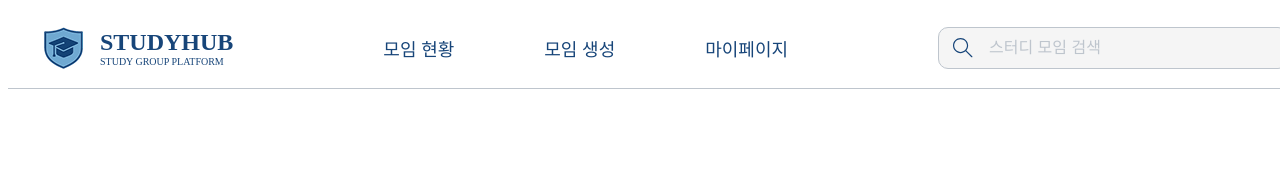
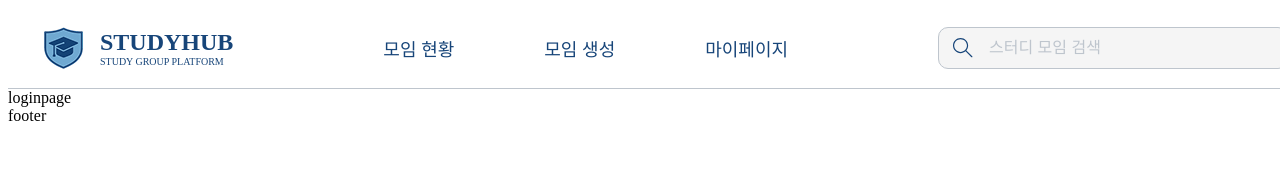
Before and after one commit to LEEDONGQUE/study-gather-project, a React app in the folder frontend/: page /login in a window 1280 px wide. Shown: the top 175 px of the page. Built offline with nearby package versions, Linux system fonts and the light colour scheme; the HTML template or start-up script is replaced by a standard one.

Commit message:
라우터 연결 v1

```diff
--- a/frontend/src/App.jsx
+++ b/frontend/src/App.jsx
@@ -1,13 +1,36 @@
-import React from 'react';
-import './App.css'
-import Header from './components/Header';
+import React from "react";
+import "./App.css";
+import { Routes, Route, Outlet } from "react-router-dom";
+import Header from "./components/Header";
+import HomePage from "./pages/HomePage";
+import LoginPage from "./pages/LoginPage";
+import SignupPage from "./pages/SignupPage";
+import NotFoundPage from "./pages/NotFoundPage";
 
-function App() {
+function Layout() {
   return (
-    <div className='app-container'>
-      <Header />
+    <div>
+      <div className="app-container">
+        <Header />
+      </div>
+      <main>
+        <Outlet />
+      </main>
+      <footer>footer</footer>
     </div>
-  )
+  );
 }
 
-export default App;
+
+export default function App() {
+  return (
+    <Routes>
+      <Route path="/" element={<Layout />}>
+        <Route index element={<HomePage />} />
+        <Route path="login" element={<LoginPage />} />
+        <Route path="signup" element={<SignupPage />} />
+        <Route path="*" element={<NotFoundPage />} />
+      </Route>
+    </Routes>
+  );
+}
--- a/frontend/src/components/Header.css
+++ b/frontend/src/components/Header.css
@@ -3,7 +3,7 @@
   display: flex;
   align-items: center;
   padding: 0 32px;
-  border-bottom: 1px solid #BEC5CD;
+  border-bottom: 1px solid #bec5cd;
 }
 
 .logo-section {
@@ -20,14 +20,14 @@
 }
 
 .logo-title {
-  color:#174579;
+  color: #174579;
   font-size: 24px;
   font-weight: bold;
   line-height: 1.2;
 }
 
 .logo-subtitle {
-  color:#174579;
+  color: #174579;
   font-size: 10px;
   line-height: 1.2;
 }
@@ -57,7 +57,7 @@
 
 /* 활성화된(선택된) 메뉴 스타일 */
 .nav-link.active {
-  background: #EEF3FA;
+  background: #eef3fa;
 }
 
 .search-bar-container {
@@ -79,8 +79,8 @@
 /* 검색 입력창 (input) */
 .search-input {
   border-radius: 10px;
-  border: 1px solid #BEC5CD;
-  background: #F5F5F5;
+  border: 1px solid #bec5cd;
+  background: #f5f5f5;
   width: 350px;
   height: 42px;
   box-sizing: border-box;
@@ -91,11 +91,11 @@
 
 /* placeholder 텍스트 스타일 */
 .search-input::placeholder {
-  color: #BEC5CD;
+  color: #bec5cd;
 }
 .login-button {
   border-radius: 10px;
-  border: 1px solid #BEC5CD;
+  border: 1px solid #bec5cd;
 
   /* 검색창과의 간격 */
   margin-left: 20px;
@@ -111,6 +111,7 @@
   padding: 8px 16px;
   cursor: pointer;
   transition: background-color 0.2s ease;
+  text-decoration: none;/*로그인 버튼 태그 -> nav로 바뀌면서 버튼으로 인식못하기에 밑줄 없애는 용도로 추가함*/
 }
 
 .login-button:hover {
--- a/frontend/src/components/Header.jsx
+++ b/frontend/src/components/Header.jsx
@@ -1,23 +1,29 @@
-import './Header.css';
-import { Link, NavLink } from 'react-router-dom';
-import logoImg from '../assets/logo.png';
-import searchIcon from '../assets/search.svg';
-import loginIcon from '../assets/login.svg';
+import "./Header.css";
+import { Link, NavLink } from "react-router-dom";
+import logoImg from "../assets/logo.png";
+import searchIcon from "../assets/search.svg";
+import loginIcon from "../assets/login.svg";
 
 function Header() {
   return (
     <header className="header-container">
-            <div className='logo-section'>
-                <img src={logoImg} alt="로고이미지" className="logo"/>
-                <div className='logo-text-wrapper'>
-                    <span className='logo-title'>STUDYHUB</span>
-                    <span className='logo-subtitle'>STUDY GROUP PLATFORM</span>
+      <div className="logo-section">
+        <img src={logoImg} alt="로고이미지" className="logo" />
+        <div className="logo-text-wrapper">
+          <span className="logo-title">STUDYHUB</span>
+          <span className="logo-subtitle">STUDY GROUP PLATFORM</span>
         </div>
       </div>
       <nav className="main-nav">
-                <NavLink to="/status" className="nav-link">모임 현황</NavLink>
-                <NavLink to="/create" className="nav-link">모임 생성</NavLink>
-                <NavLink to="/mypage" className="nav-link">마이페이지</NavLink>
+        <NavLink to="/status" className="nav-link">
+          모임 현황
+        </NavLink>
+        <NavLink to="/create" className="nav-link">
+          모임 생성
+        </NavLink>
+        <NavLink to="/mypage" className="nav-link">
+          마이페이지
+        </NavLink>
       </nav>
       <div className="search-bar-container">
         <img src={searchIcon} alt="검색 아이콘" className="search-icon" />
@@ -27,10 +33,10 @@ function Header() {
           placeholder="스터디 모임 검색"
         />
       </div>
-            <button className="login-button">
+      <NavLink to="/login" className="login-button">
         <img src={loginIcon} alt="로그인 아이콘" className="login-icon" />
         <span className="login-text">로그인</span>
-            </button>
+      </NavLink>
     </header>
   );
 }
--- /dev/null
+++ b/frontend/src/pages/HomePage.jsx
@@ -0,0 +1,8 @@
+//페이지네이션 있는 파트
+
+export default function HomePage() {
+
+    return(
+        <div>MainPage</div>
+    )
+}
--- /dev/null
+++ b/frontend/src/pages/LoginPage.jsx
@@ -0,0 +1,6 @@
+export default function LoginPage() {
+
+    return(
+        <div>loginpage</div>
+    )
+}
--- /dev/null
+++ b/frontend/src/pages/NotFoundPage.jsx
@@ -0,0 +1,6 @@
+export default function LoginPage() {
+
+    return(
+        <div>NotFoundPage</div>
+    )
+}
--- /dev/null
+++ b/frontend/src/pages/SignupPage.tsx
@@ -0,0 +1,6 @@
+export default function SignupPage() {
+
+    return(
+        <div>SignupPage</div>
+    )
+}
```
Also changed, not shown: frontend/src/main.jsx (line endings or trailing spaces), 1 other file (tests, documents, lock files or other folders). Lines whose indentation alone changed are shown as unchanged.
